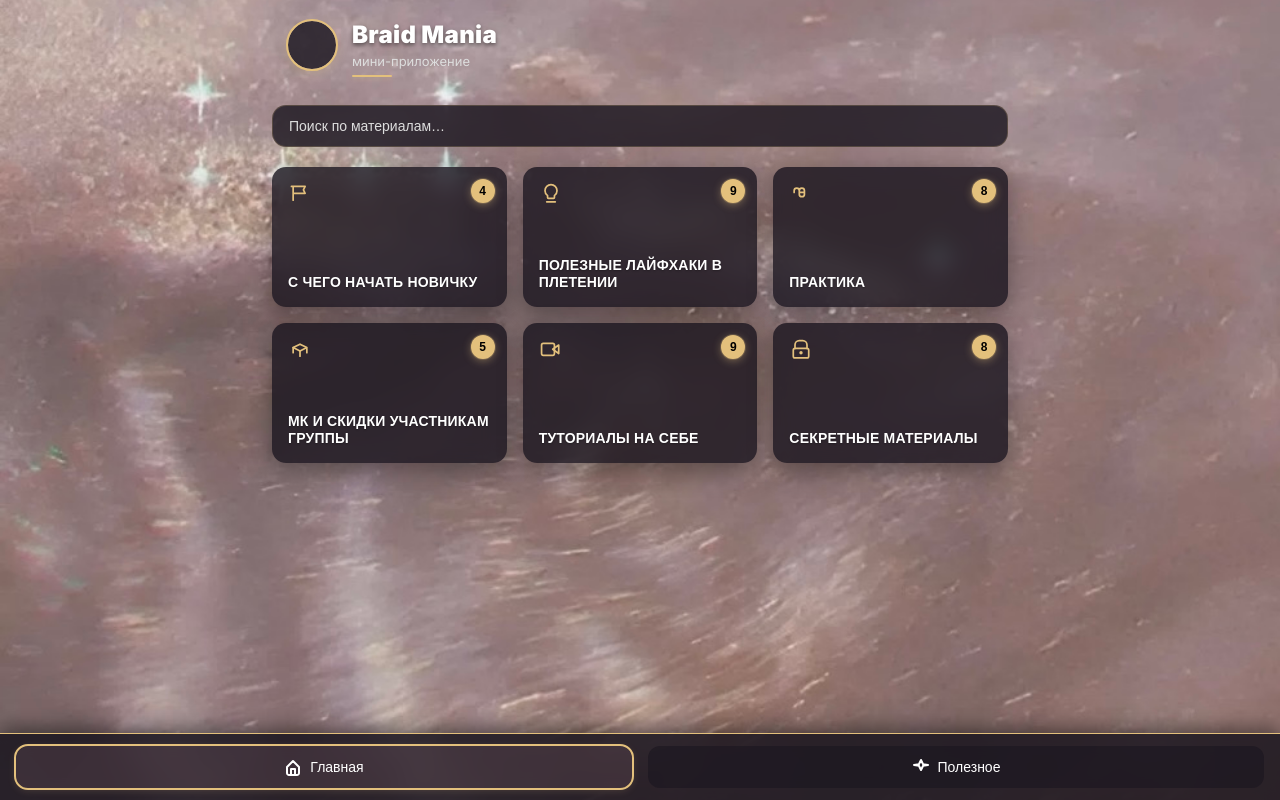
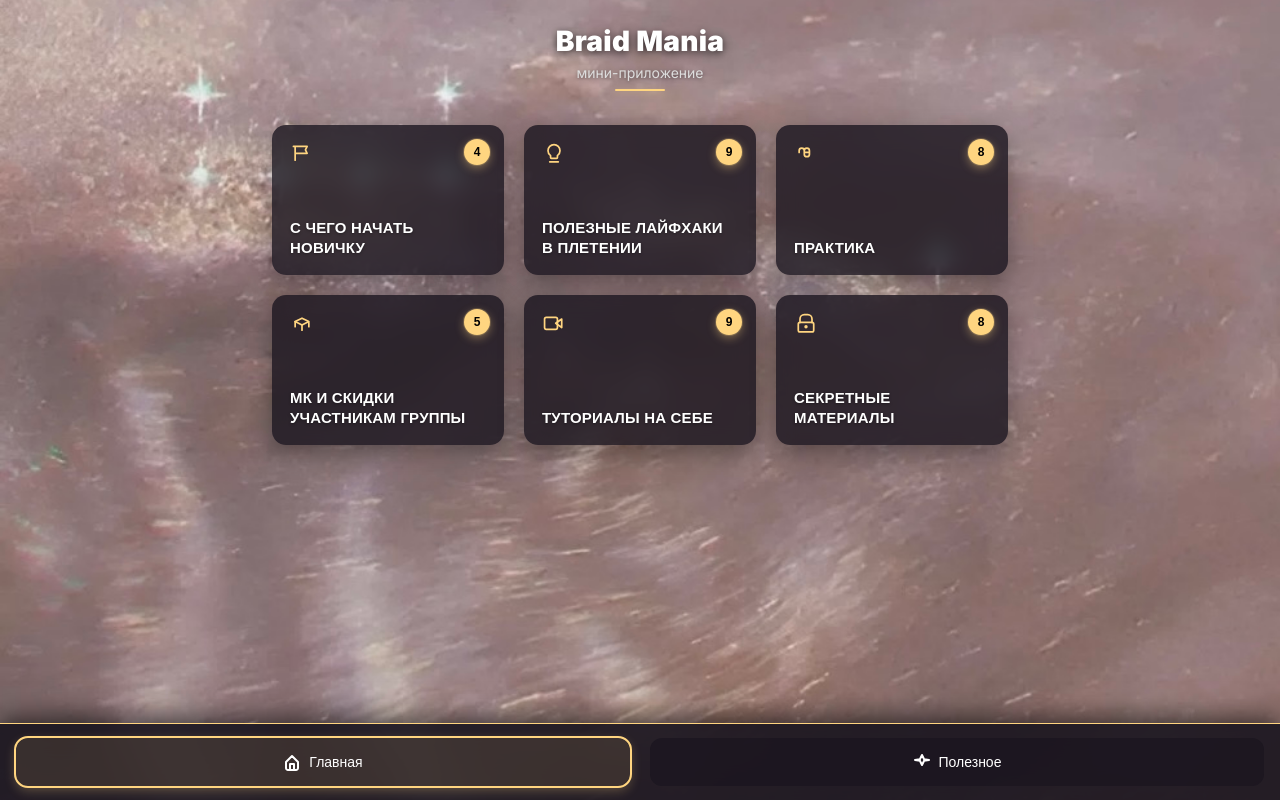
Before and after one commit to preff23/braidmaniaminiapp, a Next.js app: page / in a window 1280 px wide. Built offline with nearby package versions, Linux system fonts and the light colour scheme.

Commit message:
Update design: remove avatar and search, center header, increase card spacing, improve tabbar

```diff
--- a/src/app/globals.css
+++ b/src/app/globals.css
@@ -8,11 +8,11 @@
   --text: #FFFFFF;
   --text-secondary: #DDDDDD;
   --muted: #B6B6B6;
-  --accent: #E3C07C;
-  --accent-hover: #E8B4C6;
+  --accent: #FFD580;
+  --accent-hover: #FFE5A3;
   --shadow: 0 8px 24px rgba(0,0,0,.35);
   --radius: 14px;
-  --gap: 16px;
+  --gap: 20px;
 }
 
 * {
@@ -43,7 +43,7 @@ body {
   position: relative;
 }
 
-/* Overlay для читаемости */
+/* Overlay для читаемости с дополнительным затемнением */
 body::before {
   content: '';
   position: fixed;
@@ -51,7 +51,12 @@ body::before {
   left: 0;
   right: 0;
   bottom: 0;
-  background: rgba(25, 20, 30, 0.6);
+  background: linear-gradient(
+    to bottom,
+    rgba(0, 0, 0, 0.15) 0%,
+    rgba(25, 20, 30, 0.6) 50%,
+    rgba(0, 0, 0, 0.1) 100%
+  );
   z-index: -1;
 }
 
@@ -97,53 +102,43 @@ a {
 /* Header */
 .header {
   display: flex;
+  flex-direction: column;
   align-items: center;
-  gap: 16px;
-  padding: 20px 16px 16px;
-  margin-bottom: 20px;
+  justify-content: center;
+  padding: 24px 16px 20px;
+  margin-bottom: 24px;
   position: relative;
   z-index: 1;
-}
-
-.avatar {
-  width: 48px;
-  height: 48px;
-  border-radius: 50%;
-  background: var(--surface);
-  outline: 2px solid var(--accent);
-  flex-shrink: 0;
-  box-shadow: 0 4px 12px rgba(227, 192, 124, 0.3);
-}
-
-.titles {
-  flex: 1;
+  text-align: center;
 }
 
 .titles h1 {
-  font-size: 24px;
+  font-size: 28px;
   font-weight: 900;
-  margin: 0 0 4px 0;
+  margin: 0 0 6px 0;
   letter-spacing: .3px;
   color: var(--text);
-  text-shadow: 0 2px 4px rgba(0, 0, 0, 0.5);
+  text-shadow: 0 2px 8px rgba(0, 0, 0, 0.7);
 }
 
 .subtitle {
   color: var(--text-secondary);
-  font-size: 13px;
+  font-size: 14px;
   position: relative;
+  text-shadow: 0 1px 4px rgba(0, 0, 0, 0.5);
 }
 
 .subtitle::after {
   content: '';
   position: absolute;
-  bottom: -8px;
-  left: 0;
-  width: 40px;
+  bottom: -10px;
+  left: 50%;
+  transform: translateX(-50%);
+  width: 50px;
   height: 2px;
   background: var(--accent);
   border-radius: 1px;
-  box-shadow: 0 2px 4px rgba(227, 192, 124, 0.3);
+  box-shadow: 0 2px 6px rgba(255, 213, 128, 0.4);
 }
 
 /* Grid */
@@ -151,7 +146,7 @@ a {
   display: grid;
   grid-template-columns: repeat(2, 1fr);
   gap: var(--gap);
-  margin-bottom: 20px;
+  margin-bottom: 24px;
   position: relative;
   z-index: 1;
 }
@@ -165,12 +160,12 @@ a {
 /* Category Card */
 .card {
   position: relative;
-  padding: 16px;
+  padding: 18px;
   background: var(--surface);
   border-radius: var(--radius);
   box-shadow: var(--shadow);
   text-align: left;
-  min-height: 140px;
+  min-height: 150px;
   transition: all 0.3s ease;
   border: none;
   cursor: pointer;
@@ -180,9 +175,9 @@ a {
 }
 
 .card:hover {
-  transform: translateY(-2px);
-  box-shadow: 0 12px 32px rgba(227, 192, 124, 0.2);
-  border: 1px solid rgba(227, 192, 124, 0.3);
+  transform: translateY(-3px);
+  box-shadow: 0 16px 40px rgba(255, 213, 128, 0.15);
+  border: 1px solid rgba(255, 213, 128, 0.2);
 }
 
 .card:active {
@@ -191,9 +186,9 @@ a {
 }
 
 .card-icon {
-  width: 24px;
-  height: 24px;
-  margin: 0 auto 12px 0;
+  width: 26px;
+  height: 26px;
+  margin: 0 auto 14px 0;
   color: var(--accent);
   transition: color 0.3s ease;
 }
@@ -204,35 +199,35 @@ a {
 
 .card-title {
   font-weight: 800;
-  font-size: 14px;
-  line-height: 1.2;
+  font-size: 15px;
+  line-height: 1.3;
   letter-spacing: .2px;
   color: var(--text);
   text-transform: uppercase;
   margin-top: auto;
-  text-shadow: 0 1px 2px rgba(0, 0, 0, 0.3);
+  text-shadow: 0 1px 3px rgba(0, 0, 0, 0.4);
 }
 
 .card-badge {
   position: absolute;
-  top: 12px;
-  right: 12px;
+  top: 14px;
+  right: 14px;
   background: var(--accent);
   color: #000;
-  width: 24px;
-  height: 24px;
+  width: 26px;
+  height: 26px;
   border-radius: 50%;
   display: flex;
   align-items: center;
   justify-content: center;
   font-weight: 800;
   font-size: 12px;
-  box-shadow: 0 2px 8px rgba(227, 192, 124, 0.4), 0 0 0 1px rgba(227, 192, 124, 0.2);
+  box-shadow: 0 3px 10px rgba(255, 213, 128, 0.4), 0 0 0 1px rgba(255, 213, 128, 0.2);
   transition: all 0.3s ease;
 }
 
 .card:hover .card-badge {
-  box-shadow: 0 4px 12px rgba(227, 192, 124, 0.6), 0 0 0 1px rgba(227, 192, 124, 0.4);
+  box-shadow: 0 5px 15px rgba(255, 213, 128, 0.6), 0 0 0 1px rgba(255, 213, 128, 0.4);
 }
 
 /* Link Button */
@@ -241,7 +236,7 @@ a {
   align-items: center;
   justify-content: space-between;
   width: 100%;
-  padding: 12px 16px;
+  padding: 14px 18px;
   background: transparent;
   border: none;
   border-radius: var(--radius);
@@ -252,7 +247,7 @@ a {
 }
 
 .link-button:hover {
-  background: rgba(227, 192, 124, 0.1);
+  background: rgba(255, 213, 128, 0.1);
   transform: translateX(4px);
 }
 
@@ -268,47 +263,21 @@ a {
   color: var(--accent-hover);
 }
 
-/* Search */
-.search {
-  background: var(--surface);
-  border: 1px solid rgba(227, 192, 124, 0.2);
-  border-radius: var(--radius);
-  padding: 12px 16px;
-  color: var(--text);
-  width: 100%;
-  transition: all 0.3s ease;
-  font-size: 14px;
-  margin-bottom: 20px;
-  backdrop-filter: blur(10px);
-  position: relative;
-  z-index: 1;
-}
-
-.search:focus {
-  outline: none;
-  border-color: var(--accent);
-  box-shadow: 0 0 0 2px rgba(227, 192, 124, 0.2);
-}
-
-.search::placeholder {
-  color: var(--text-secondary);
-}
-
 /* Tab Bar */
 .tabbar {
   position: fixed;
   bottom: 0;
   left: 0;
   right: 0;
-  padding: 12px 16px calc(12px + env(safe-area-inset-bottom));
-  background: rgba(25, 20, 30, 0.85);
+  padding: 14px 16px calc(14px + env(safe-area-inset-bottom));
+  background: rgba(25, 20, 30, 0.9);
   border-top: 1px solid var(--accent);
   display: grid;
   grid-template-columns: 1fr 1fr;
   gap: var(--gap);
   z-index: 50;
-  box-shadow: 0 -4px 20px rgba(0, 0, 0, 0.5);
-  backdrop-filter: blur(10px);
+  box-shadow: 0 -6px 24px rgba(0, 0, 0, 0.6);
+  backdrop-filter: blur(15px);
 }
 
 .tab {
@@ -316,22 +285,24 @@ a {
   align-items: center;
   justify-content: center;
   gap: 8px;
-  padding: 12px 14px;
+  padding: 14px 16px;
   border-radius: 12px;
-  background: rgba(25, 20, 30, 0.6);
+  background: rgba(25, 20, 30, 0.7);
   color: var(--text);
   border: none;
   cursor: pointer;
   transition: all 0.3s ease;
   font-size: 14px;
   font-weight: 500;
+  height: 48px;
+  min-width: 0;
 }
 
 .tab.active {
   color: var(--text);
   outline: 2px solid var(--accent);
-  background: rgba(232, 180, 198, 0.1);
-  box-shadow: 0 2px 8px rgba(227, 192, 124, 0.2);
+  background: rgba(255, 213, 128, 0.1);
+  box-shadow: 0 4px 12px rgba(255, 213, 128, 0.3), 0 0 0 1px rgba(255, 213, 128, 0.2);
 }
 
 .tab svg {
@@ -342,7 +313,7 @@ a {
 
 .tab:hover:not(.active) {
   color: var(--accent);
-  background: rgba(227, 192, 124, 0.1);
+  background: rgba(255, 213, 128, 0.1);
 }
 
 .tab:hover:not(.active) svg {
--- a/src/app/page.tsx
+++ b/src/app/page.tsx
@@ -1,6 +1,6 @@
 'use client';
 
-import { useState, useEffect, Suspense } from 'react';
+import { useEffect, Suspense } from 'react';
 import { useSearchParams, useRouter } from 'next/navigation';
 import Header from '@/components/Header';
 import CategoryCard from '@/components/CategoryCard';
@@ -9,7 +9,6 @@ import { HomeIcon, StarIcon } from '@/components/Icons';
 import { categories } from '@/data/categories';
 
 function HomePageContent() {
-  const [filteredCategories, setFilteredCategories] = useState(categories);
   const searchParams = useSearchParams();
   const router = useRouter();
 
@@ -21,22 +20,6 @@ function HomePageContent() {
     }
   }, [searchParams, router]);
 
-  const handleSearch = (query: string) => {
-    if (!query.trim()) {
-      setFilteredCategories(categories);
-      return;
-    }
-
-    const filtered = categories.map(category => ({
-      ...category,
-      links: category.links.filter(link =>
-        link.title.toLowerCase().includes(query.toLowerCase())
-      )
-    })).filter(category => category.links.length > 0);
-
-    setFilteredCategories(filtered);
-  };
-
   const handleCategoryClick = (categoryKey: string) => {
     router.push(`/category/${categoryKey}`);
   };
@@ -45,17 +28,8 @@ function HomePageContent() {
     <div className="container">
       <Header />
 
-      <div className="mb-6">
-        <input
-          type="text"
-          placeholder="Поиск по материалам…"
-          onChange={(e) => handleSearch(e.target.value)}
-          className="search"
-        />
-      </div>
-
       <div className="grid">
-        {filteredCategories.map((category) => (
+        {categories.map((category) => (
           <CategoryCard
             key={category.key}
             title={category.title}
@@ -65,12 +39,6 @@ function HomePageContent() {
           />
         ))}
       </div>
-
-      {filteredCategories.length === 0 && (
-        <div className="text-center py-12">
-          <p className="text-muted">По вашему запросу ничего не найдено</p>
-        </div>
-      )}
 
       <TabBar
         items={[
--- a/src/components/Header.tsx
+++ b/src/components/Header.tsx
@@ -1,7 +1,6 @@
 export default function Header() {
   return (
     <header className="header">
-      <div className="avatar"></div>
       <div className="titles">
         <h1>Braid Mania</h1>
         <div className="subtitle">мини-приложение</div>
```
